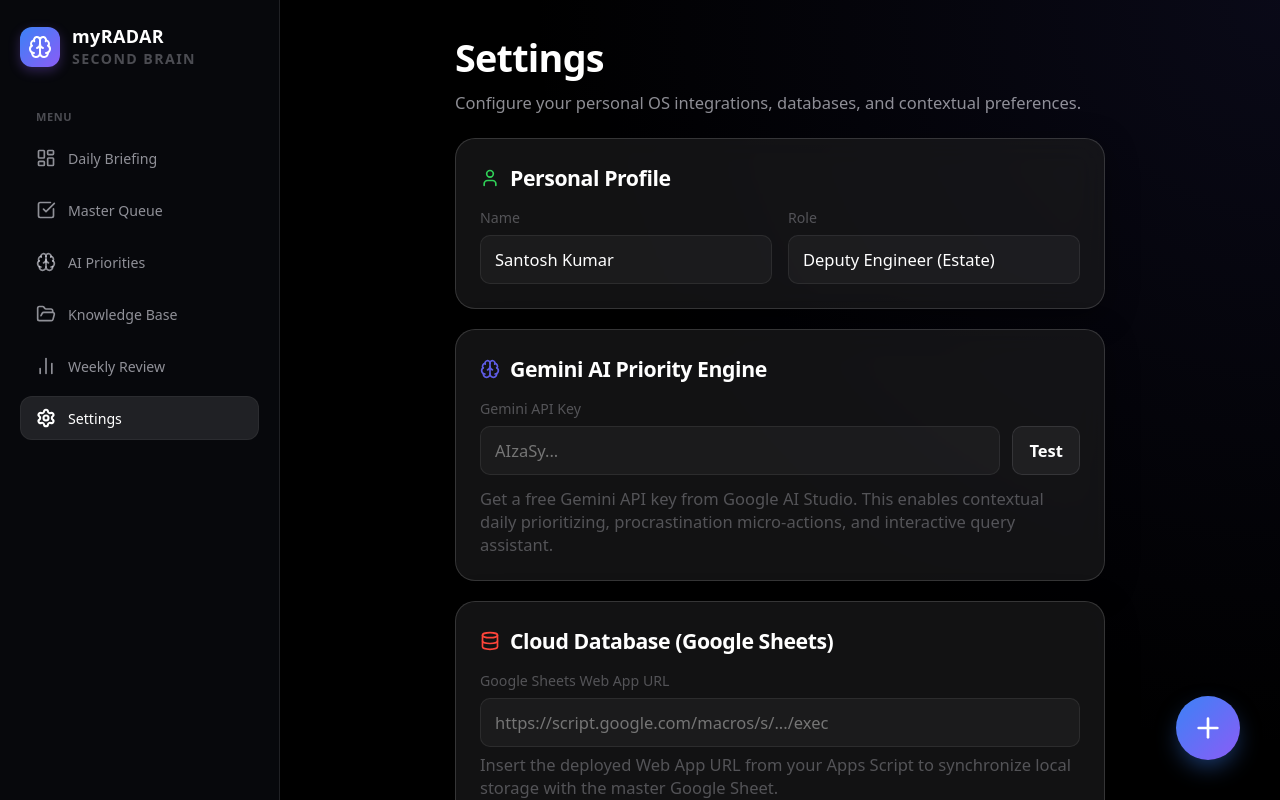
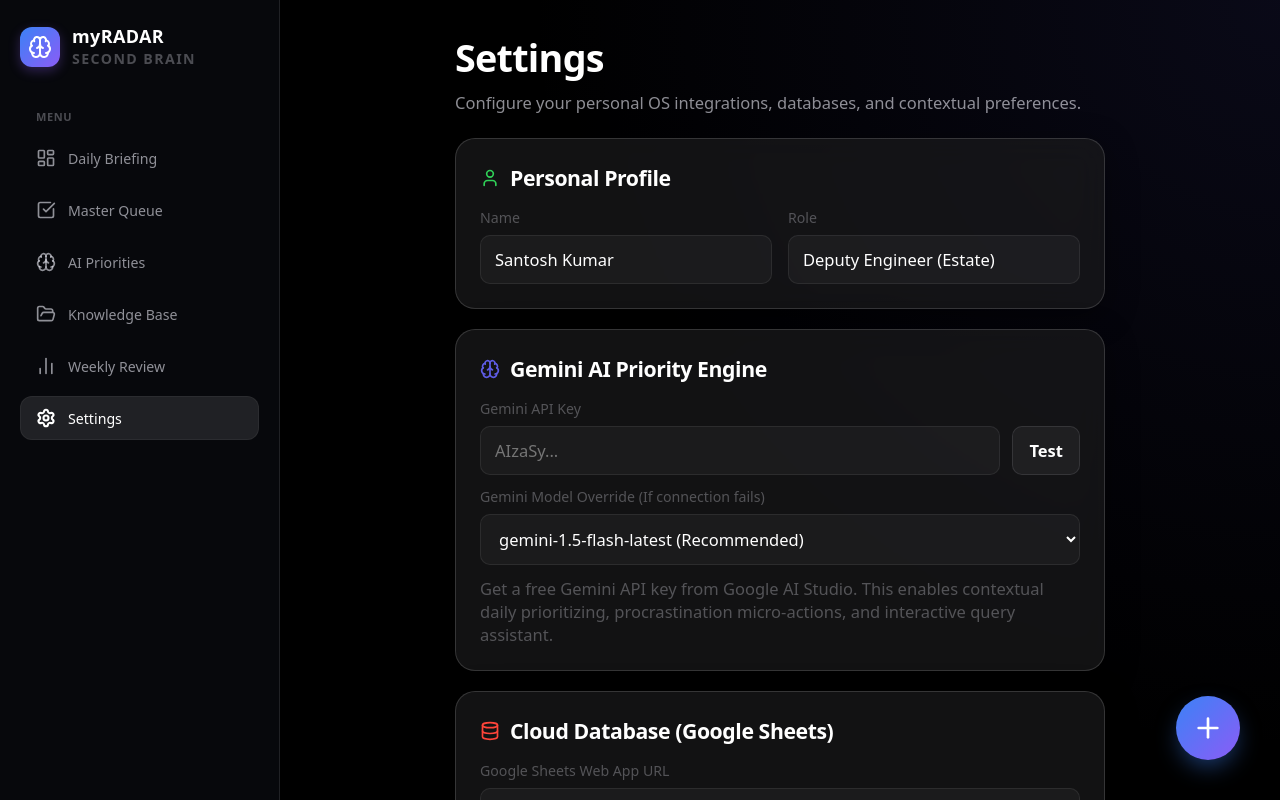
Before and after one commit to bhelnt81-bhel/myRADAR-my-second-brain, a React (Vite) app: page / in a window 1280 px wide. Both pictures are taken after a click on the button "Settings". Built offline with nearby package versions, Linux system fonts and the light colour scheme.

Commit message:
Add model dropdown to bypass version restrictions

```diff
--- a/src/components/SettingsTab.jsx
+++ b/src/components/SettingsTab.jsx
@@ -134,6 +134,21 @@
                   )}
                 </button>
               </div>
+            </div>
+
+            <div>
+              <label style={{ display: 'block', fontSize: 12, color: 'var(--text-tertiary)', marginBottom: 8 }}>Gemini Model Override (If connection fails)</label>
+              <select
+                value={settings.geminiModel || 'gemini-1.5-flash-latest'}
+                onChange={e => handleChange('geminiModel', e.target.value)}
+                style={inputStyle}
+              >
+                <option value="gemini-1.5-flash-latest">gemini-1.5-flash-latest (Recommended)</option>
+                <option value="gemini-1.5-flash">gemini-1.5-flash</option>
+                <option value="gemini-1.5-pro">gemini-1.5-pro</option>
+                <option value="gemini-1.0-pro">gemini-1.0-pro</option>
+                <option value="gemini-pro">gemini-pro</option>
+              </select>
             </div>
 
             {testResult === 'success' && (
--- a/src/services/ai.js
+++ b/src/services/ai.js
@@ -1,6 +1,16 @@
 // Gemini AI Priority Engine integration
 
-const GEMINI_API_URL = "https://generativelanguage.googleapis.com/v1beta/models/gemini-1.5-flash:generateContent";
+const getApiEndpoint = () => {
+  try {
+    const saved = localStorage.getItem('myradar_settings');
+    if (saved) {
+      const settings = JSON.parse(saved);
+      const model = settings.geminiModel || 'gemini-1.5-flash';
+      return `https://generativelanguage.googleapis.com/v1beta/models/${model}:generateContent`;
+    }
+  } catch (e) {}
+  return "https://generativelanguage.googleapis.com/v1beta/models/gemini-1.5-flash:generateContent";
+};
 
 function getApiKey() {
   try {
@@ -29,7 +39,7 @@
 
   testConnection: async (apiKey) => {
     try {
-      const response = await fetch(`${GEMINI_API_URL}?key=${apiKey.trim()}`, {
+      const response = await fetch(`${getApiEndpoint()}?key=${apiKey.trim()}`, {
         method: "POST",
         headers: { "Content-Type": "application/json" },
         body: JSON.stringify({
@@ -136,7 +146,7 @@
     };
 
     try {
-      const response = await fetch(`${GEMINI_API_URL}?key=${apiKey}`, {
+      const response = await fetch(`${getApiEndpoint()}?key=${apiKey}`, {
         method: "POST",
         headers: { "Content-Type": "application/json" },
         body: JSON.stringify(requestBody)
@@ -181,7 +191,7 @@
 Provide a concise, encouraging, and highly specific answer (2-4 sentences max). Give direct recommendations on which exact task to select and what first micro-step to take. Speak in a helpful corporate/chief-of-staff tone.`;
 
     try {
-      const response = await fetch(`${GEMINI_API_URL}?key=${apiKey}`, {
+      const response = await fetch(`${getApiEndpoint()}?key=${apiKey}`, {
         method: "POST",
         headers: { "Content-Type": "application/json" },
         body: JSON.stringify({
@@ -248,7 +258,7 @@
       }
     };
 
-    const response = await fetch(`${GEMINI_API_URL}?key=${apiKey}`, {
+    const response = await fetch(`${getApiEndpoint()}?key=${apiKey}`, {
       method: "POST",
       headers: { "Content-Type": "application/json" },
       body: JSON.stringify(requestBody)
```
